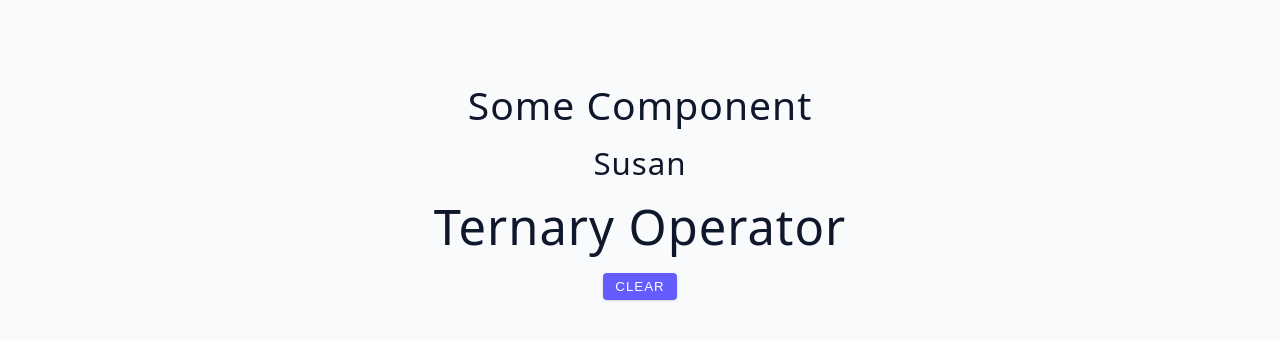
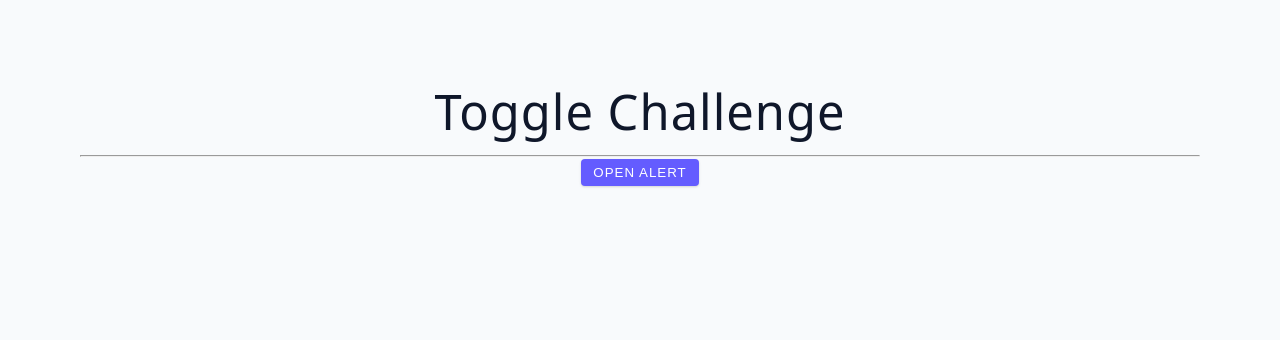
Before and after one commit to Emile0001/advanced-react, a React (Vite) app: page / in a window 1280 px wide. Shown: the top 340 px of the page. Built offline with nearby package versions, Linux system fonts and the light colour scheme.

Commit message:
toggle logic

```diff
--- a/src/App.jsx
+++ b/src/App.jsx
@@ -1,9 +1,9 @@
-import ShortCircuitExamples from "./tutorial/03-conditional-rendering/starter/05-short-circuit-examples";
+import ToggleChallenge from "./tutorial/03-conditional-rendering/starter/06-toggle-challenge";
 
 function App() {
     return (
         <div className="container">
-            <ShortCircuitExamples></ShortCircuitExamples>
+            <ToggleChallenge></ToggleChallenge>
         </div>
     );
 }
--- a/src/tutorial/03-conditional-rendering/starter/06-toggle-challenge.jsx
+++ b/src/tutorial/03-conditional-rendering/starter/06-toggle-challenge.jsx
@@ -1,5 +1,30 @@
+import { useState } from "react";
+
 const ToggleChallenge = () => {
-  return <h2>toggle challenge</h2>;
+    const [isAlert, setIsAlert] = useState(false);
+
+    const handlesClick = () => {
+        if (isAlert) {
+            setIsAlert(false);
+            return;
+        }
+        setIsAlert(true);
+    };
+
+    return (
+        <div className="container">
+            <h1>toggle challenge</h1>
+            <hr></hr>
+            <button type="button" className="btn" onClick={handlesClick}>
+                {isAlert ? "CLOSE ALERT" : "OPEN ALERT"}
+            </button>
+            {isAlert && <Alert />}
+        </div>
+    );
 };
 
 export default ToggleChallenge;
+
+export const Alert = () => {
+    return <div className="alert alert-danger">Alert</div>;
+};
```
